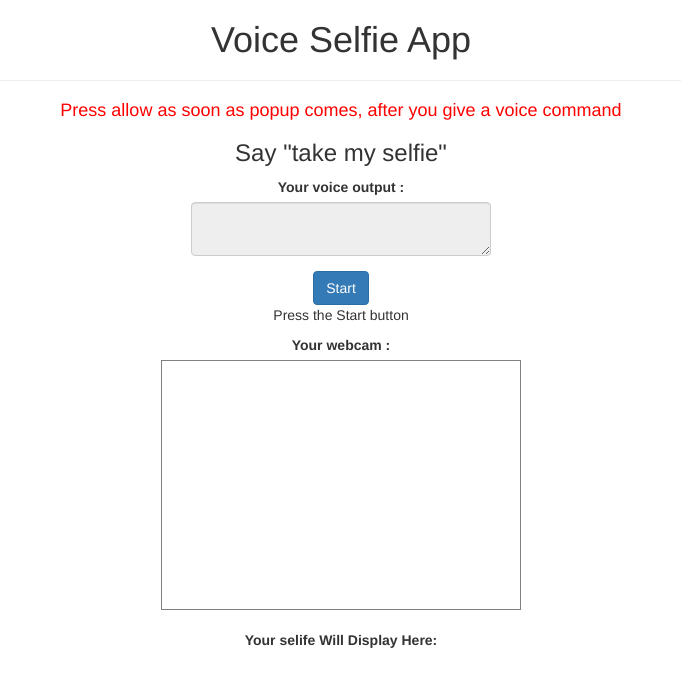
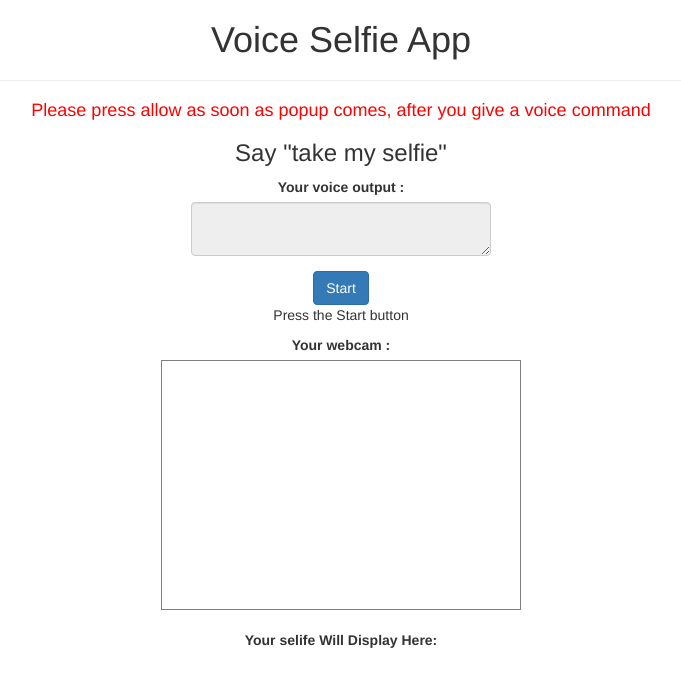
Before and after one commit to kasturivats19/Take-my-selfie, a plain HTML site: page index.html in a window 1280 px wide. Shown: the whole page, without its empty margins (299-980 px from the left). Drawn offline with nearby package versions, Linux system fonts and the light colour scheme; a script that the page names is missing.

Commit message:
Update index.html

```diff
--- a/index.html
+++ b/index.html
@@ -19,7 +19,7 @@
         <h1>Voice Selfie App
         </h1>
         <hr>
-        <h4 style="color:red;">Press allow as soon as popup comes, after you give a voice command</h4>
+        <h4 style="color:red;">Please press allow as soon as popup comes, after you give a voice command</h4>
 
         <div class="form-group">
         <h3>Say "take my selfie"</h3>
```
